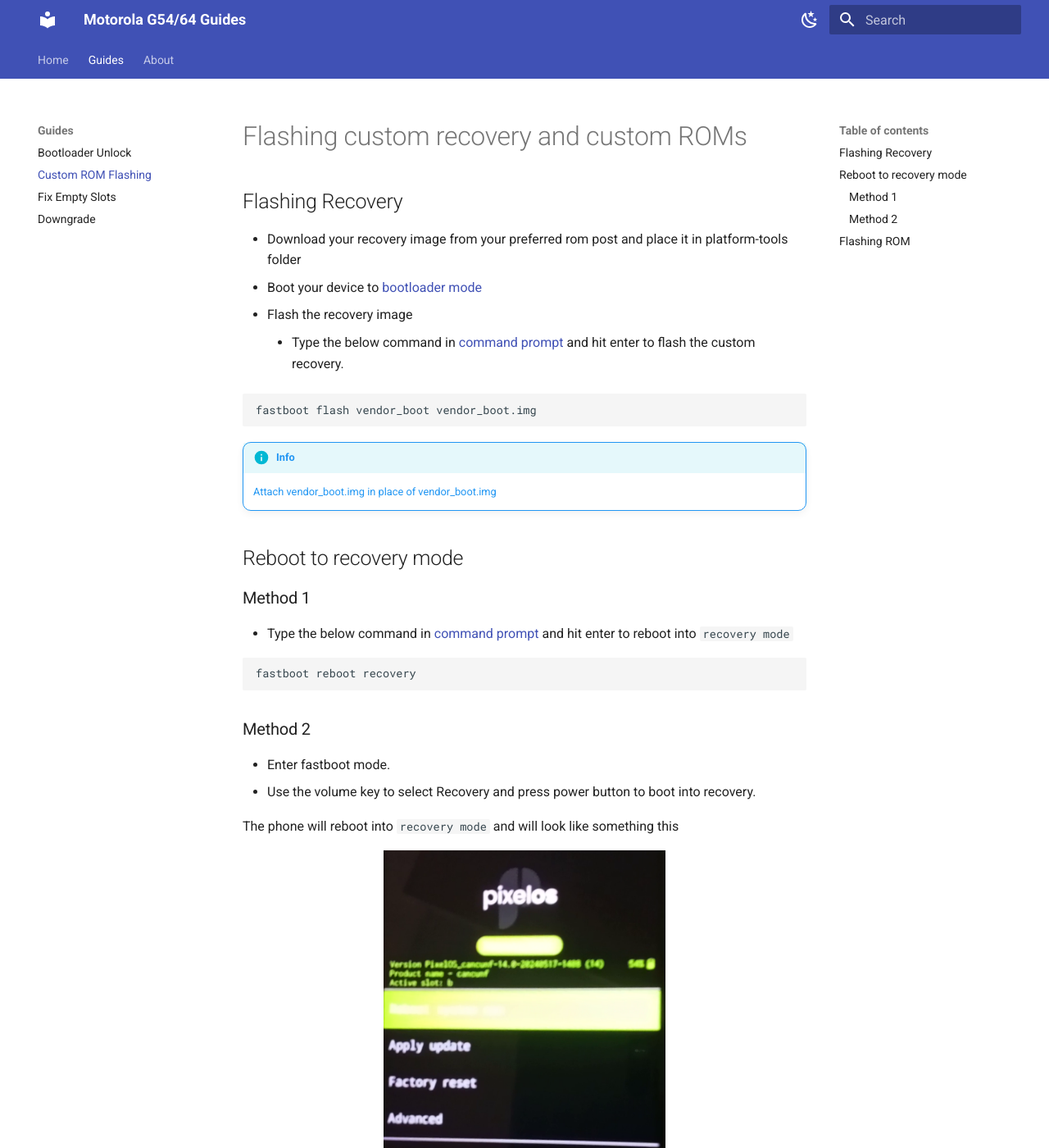
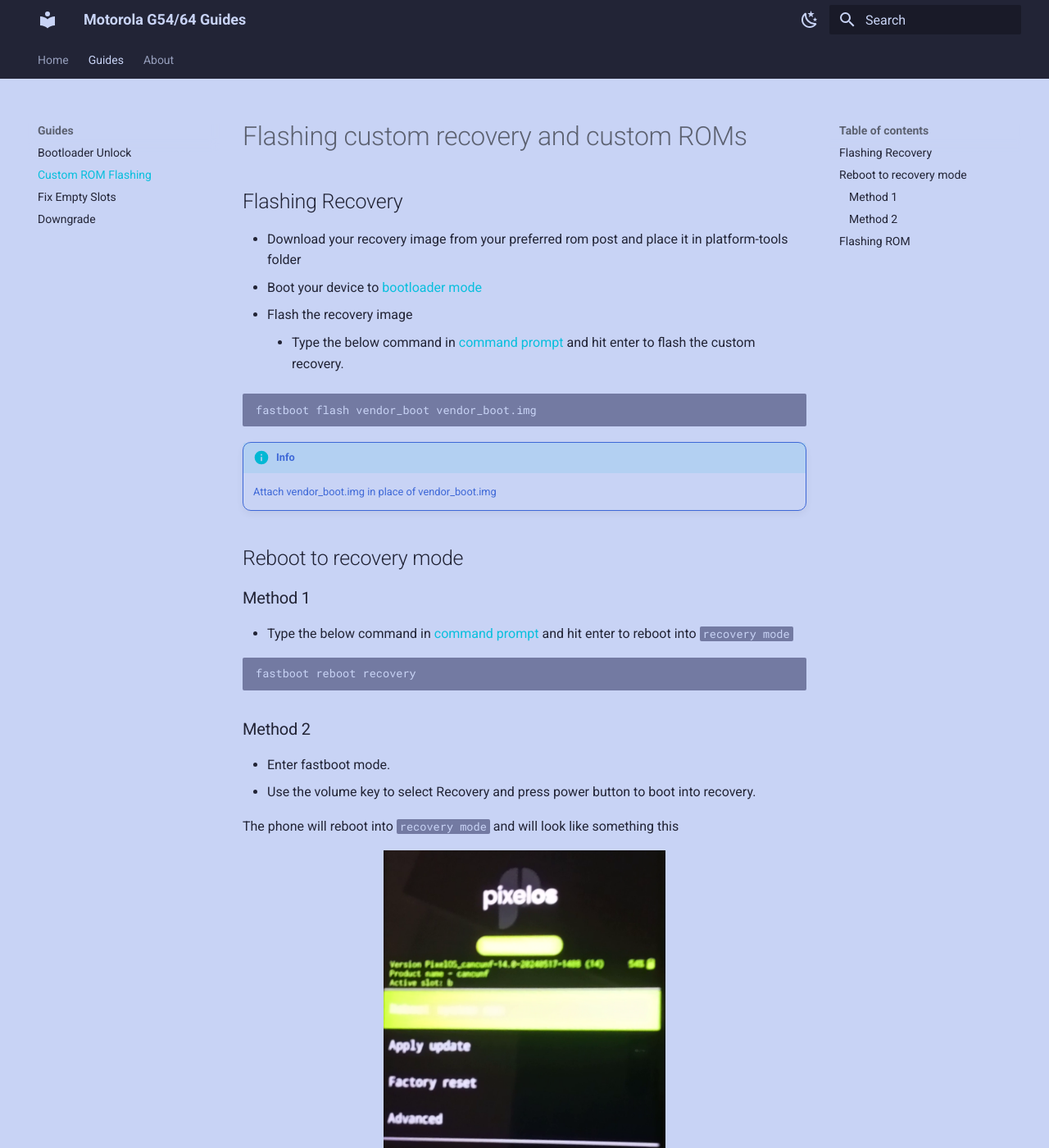
Before and after one commit to rvsmooth/cancufdocs, an MkDocs documentation site: the page built from docs/guides/cr_flashing.md, in a window 1280 px wide and 1400 px high. Shown: the whole window at 82% size. Built offline with MkDocs 1.6.1 and Material for MkDocs 9.7.7, drawn with Linux system fonts in a browser that asks for light colours.

Commit message:
chore: Introduce tokyonight colorscheme & color mode based on device preferences

```diff
--- a/docs/stylesheets/extra.css
+++ b/docs/stylesheets/extra.css
@@ -1,4 +1,26 @@
-.md-typeset .admonition {
+[data-md-color-scheme="default"] {
+  @extend %root;
+
+  --md-default-bg-color:           #c8d3f5;
+  --md-default-fg-color:           #222436;
+
+  --md-primary-fg-color:            #222436;
+  --md-primary-fg-color--light:     #82aaff;
+  --md-primary-fg-color--dark:      #65bcff;
+  --md-primary-bg-color:            #c8d3f5;
+  --md-primary-bg-color--light:     #c8d3f5;
+
+  --md-accent-fg-color:             #2f334d;
+  --md-accent-fg-color--transparent:#89ddff;
+  --md-accent-bg-color:             #c8d3f5;
+  --md-accent-bg-color--light:      #c8d3f5;
+
+  --md-code-fg-color:                  #c8d3f5;
+  --md-code-bg-color:                  #737aa2;
+  --md-typeset-a-color:                #09bfdd;
+}
+
+ [data-md-color-scheme="default"] .md-typeset .admonition {
   border-radius: 10px;
   margin: 1.5em 0;
   border: 1px solid #e1e4e8;
@@ -6,34 +28,99 @@
   transition: box-shadow 0.2s;
 }
 
-.md-typeset .admonition.info {
-  border-color: #2196f3;
-  color: #2196f3;
+ [data-md-color-scheme="default"] .md-typeset .admonition.info {
+  border-color: #3e68d7;
+  color: #3e68d7;
 }
-.md-typeset .admonition.info > .admonition-title {
-  color: #2196f3;
+[data-md-color-scheme="default"] .md-typeset .admonition.info > .admonition-title {
+  color: #3e68d7;
 }
 
-.md-typeset .admonition.success {
-  border-color: #00b87b;
-  color: #00b87b;
+[data-md-color-scheme="default"] .md-typeset .admonition.success {
+  border-color: #41a6b5;
+  color: #41a6b5;
 }
-.md-typeset .admonition.success > .admonition-title {
-  color: #00b87b;
+[data-md-color-scheme="default"] .md-typeset .admonition.success > .admonition-title {
+  color: #41a6b5;
 }
 
-.md-typeset .admonition.warning {
-  border-color: #ff9800;
-  color: #ff9800;
+[data-md-color-scheme="default"] .md-typeset .admonition.warning {
+  border-color: #ff966c;
+  color: rgba(204, 126, 80, 1);
 }
-.md-typeset .admonition.warning > .admonition-title {
-  color: #ff9800;
+[data-md-color-scheme="default"] .md-typeset .admonition.warning > .admonition-title {
+  color: #ff966c;
 }
 
-.md-typeset .admonition.error {
-  border-color: #f44336;
-  color: #f44336;
+[data-md-color-scheme="default"] .md-typeset .admonition.error {
+  border-color: #e26a75;
+  color: #e26a75;
 }
-.md-typeset .admonition.error > .admonition-title {
-  color: #f44336;
+[data-md-color-scheme="default"] .md-typeset .admonition.error > .admonition-title {
+  color: #e26a75;
 }
+
+
+
+[data-md-color-scheme="slate"] {
+  @extend %root;
+  --md-default-fg-color:           #c8d3f5;
+  --md-default-bg-color:           #222436;
+
+  --md-slate-fg-color:           #82aaff;
+  --md-primary-fg-color:            #82aaff;
+
+  --md-primary-fg-color--light:     #82aaff;
+  --md-primary-fg-color--dark:      #65bcff;
+  --md-primary-bg-color:            #222436;
+  --md-primary-bg-color--light:     #222436;  /* 0.7 alpha = B3 */
+
+  --md-accent-fg-color:             #82aaff;
+
+
+  --md-accent-fg-color--transparent:#89ddff;  /* 0.1 alpha = 1A */
+
+  --md-code-fg-color:                  #222436;
+  --md-code-bg-color:                  #737aa2;
+  --md-typeset-a-color:                #7aa2f7;
+}
+
+ [data-md-color-scheme="slate"] .md-typeset .admonition {
+  border-radius: 10px;
+  margin: 1.5em 0;
+  border: 1px solid #e1e4e8;
+  background: inherit;
+  transition: box-shadow 0.2s;
+}
+
+ [data-md-color-scheme="slate"] .md-typeset .admonition.info {
+  border-color: #65bcff;
+  color: #65bcff;
+}
+[data-md-color-scheme="slate"] .md-typeset .admonition.info > .admonition-title {
+  color: #65bcff;
+}
+
+[data-md-color-scheme="slate"] .md-typeset .admonition.success {
+  border-color: #73daca;
+  color: #73daca;
+}
+[data-md-color-scheme="slate"] .md-typeset .admonition.success > .admonition-title {
+  color: #73daca;
+}
+
+[data-md-color-scheme="slate"] .md-typeset .admonition.warning {
+  border-color: #ff9e64;
+  color: #ff9e64;
+}
+[data-md-color-scheme="slate"] .md-typeset .admonition.warning > .admonition-title {
+  color: #ff9e64;
+}
+
+[data-md-color-scheme="slate"] .md-typeset .admonition.error {
+  border-color: #e26a75;
+  color: #e26a75;
+}
+[data-md-color-scheme="slate"] .md-typeset .admonition.error > .admonition-title {
+  color: #e26a75;
+}
--- a/mkdocs.yml
+++ b/mkdocs.yml
@@ -13,13 +13,17 @@
 theme:
   name: 'material'
   palette:
-    - scheme: default
+
+    - media: "(prefers-color-scheme: light)"
+      scheme: default
       primary: 'indigo'
       accent: 'indigo'
       toggle:
         icon: material/weather-night
         name: Switch to dark mode
-    - scheme: slate
+
+    - media: "(prefers-color-scheme: dark)"
+      scheme: slate
       primary: 'indigo'
       accent: 'indigo'
       toggle:
```
